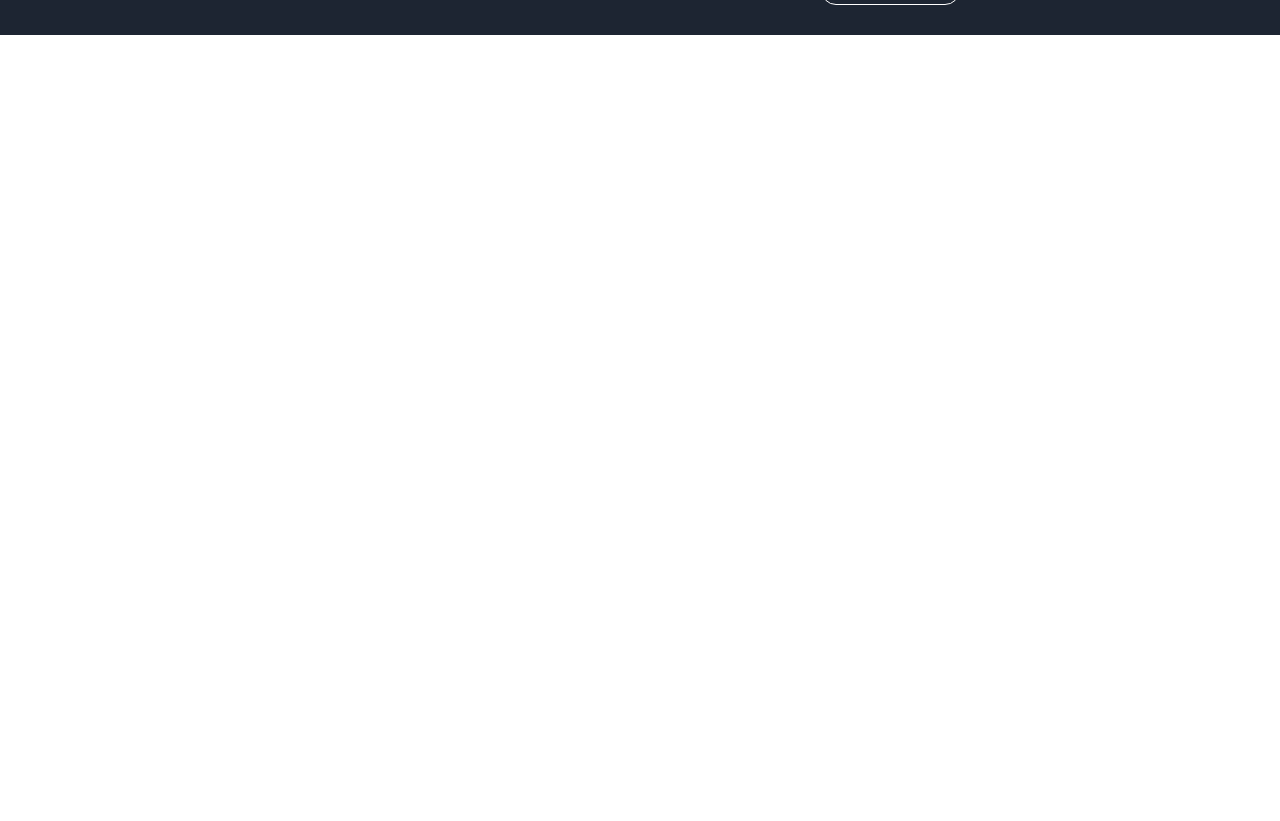
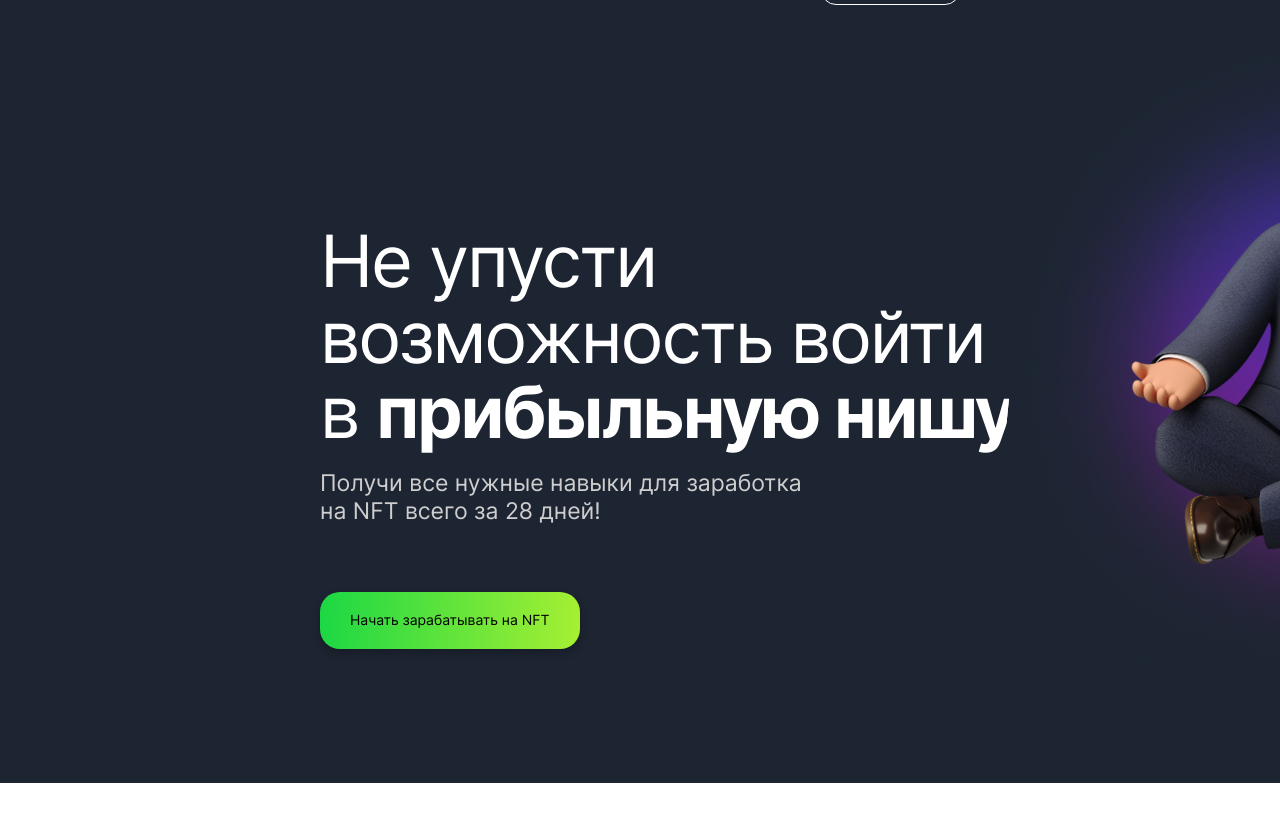
Before and after one commit to alexboagreek/offerrum, a plain HTML site: page index.html in a window 1280 px wide. Shown: the part 97-918 px from the top of the page. Before the commit the page ends 800 px from the top, so only its background shows below. Drawn offline with Linux system fonts and the light colour scheme.

Commit message:
add: стили для секции hero

```diff
--- a/css/default.css
+++ b/css/default.css
@@ -38,6 +38,7 @@ html {
 
 body {
   position: relative;
+  min-width: 320px;
   margin: 0;
   font-family: Inter, sans-serif;
   font-weight: 400;
--- a/css/hero.css
+++ b/css/hero.css
@@ -0,0 +1,51 @@
+.hero {
+  background-color:  #1D2532;
+  overflow: hidden;
+  margin-bottom: 241px;
+}
+
+.hero__body {
+  position: relative;
+  display: flex;
+  margin-bottom: 134px;
+}
+
+.hero__title {
+  padding-top: 188px;
+  max-width: 717px;
+  font-size: 72px;
+  line-height: 1.05;
+  letter-spacing: -0.03em;
+  margin-bottom: 20px;
+}
+
+.hero__title-span {
+  font-size: 72px;
+  font-weight: 700;
+  line-height: 76px;
+  letter-spacing: -0.03em;
+  text-align: left;
+  z-index: 10;
+}
+
+.hero__subtitle {
+  max-width: 499px;
+  font-size: 23px;
+  line-height: 120%;
+  color: #CECECE;
+  margin-bottom: 67px;
+}
+
+.hero__img-item {
+  position: absolute;
+  z-index: 1;
+  background-color:  #1D2532;
+  transform: rotate(5.72deg);
+}
+
+.hero__btn {
+  padding: 20px 30px;
+  background: linear-gradient(92.84deg, #1DD844 1.44%, #CBF62E 126.29%);
+  box-shadow: 0px 4px 9px rgba(0, 0, 0, 0.25);
+  border-radius: 20px;
+}
--- a/index.html
+++ b/index.html
@@ -27,10 +27,23 @@
       </button>
 
     </div>
-    <h2 class="visually-hidden">Aleksandr Sourkov |OFFERRUM</h2>
+    <h2 class="visually-hidden">Aleksandr Sourkov | OFFERRUM</h2>
   </header>
   <main>
-    <section class="hero"></section>
+    <section class="hero">
+      <div class="container">
+        <div class="hero__body">
+          <div class="hero__text">
+            <div class="hero__title">Не упусти возможность&nbsp;войти в <span class="hero__title-span">прибыльную&nbsp;нишу</span></div>
+            <p class="hero__subtitle">Получи все нужные навыки для заработка на NFT всего за 28 дней!</p>
+            <button class="hero__btn">Начать зарабатывать на NFT</button>
+          </div>
+          <div class="hero__img">
+            <img class="hero__img-item" src="./assets/img/man_shadow.png" alt="Логотип человека познавшего NFT" >
+          </div>
+        </div>
+      </div>
+    </section>
     <section class="education"></section>
   </main>
 </body>
```
Also changed, not shown: assets/img/man_shadow.png (added), 2 other files.
